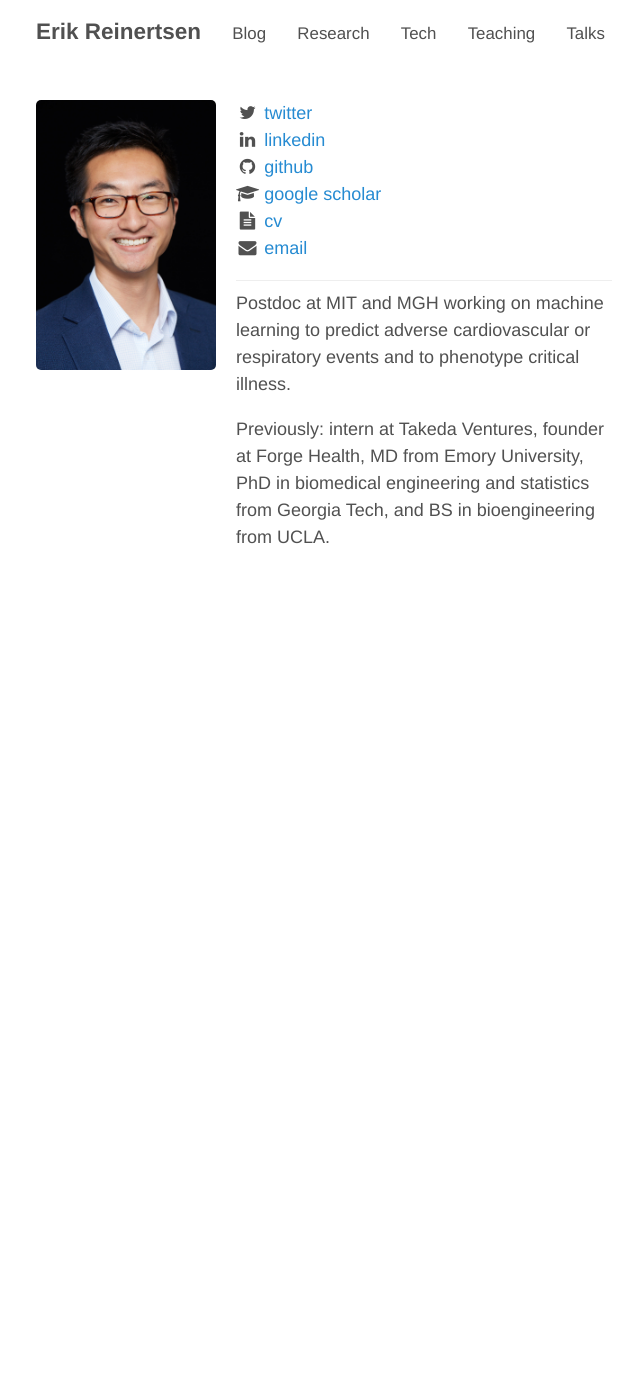
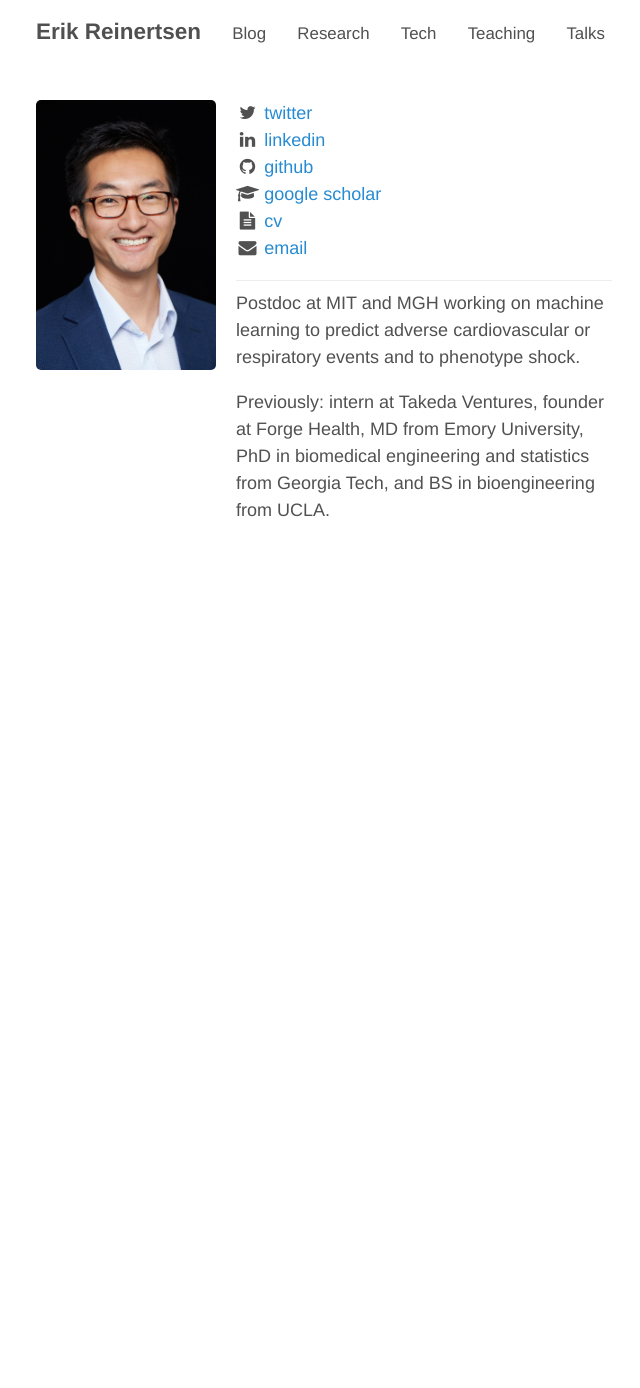
Before and after one commit to erikr/erikr.github.io, a Jekyll site: the page built from index.md, in a window 1280 px wide. Shown: the whole page, without its empty margins (316-956 px from the left). Built offline with Jekyll 4.4.1, drawn with Linux system fonts in a browser that asks for light colours; nearby versions of some CDN libraries; comment, search, counter and statistics services are not loaded.

Commit message:
replaced critical illness with shock

```diff
--- a/index.md
+++ b/index.md
@@ -21,6 +21,6 @@
 
 ---
 
-Postdoc at MIT and MGH working on machine learning to predict adverse cardiovascular or respiratory events and to phenotype critical illness.
+Postdoc at MIT and MGH working on machine learning to predict adverse cardiovascular or respiratory events and to phenotype shock.
 
 Previously: intern at Takeda Ventures, founder at Forge Health, MD from Emory University, PhD in biomedical engineering and statistics from Georgia Tech, and BS in bioengineering from UCLA.
```
Also changed, not shown: research.md (+1 -1 lines).
